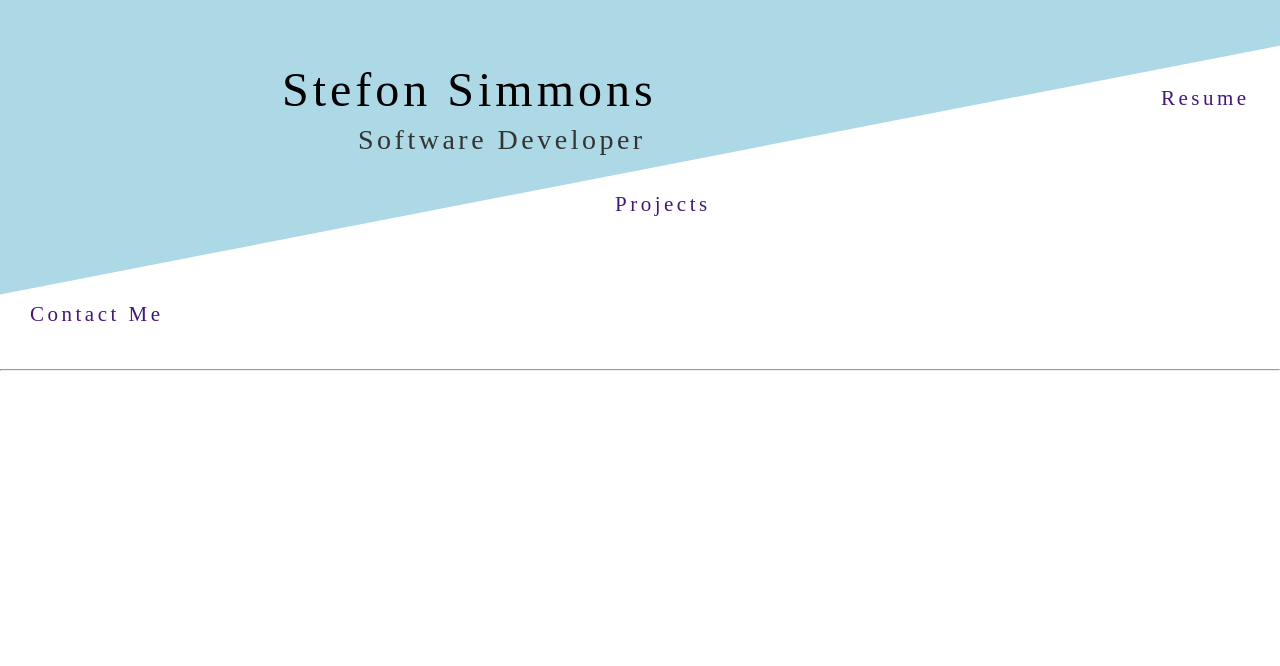
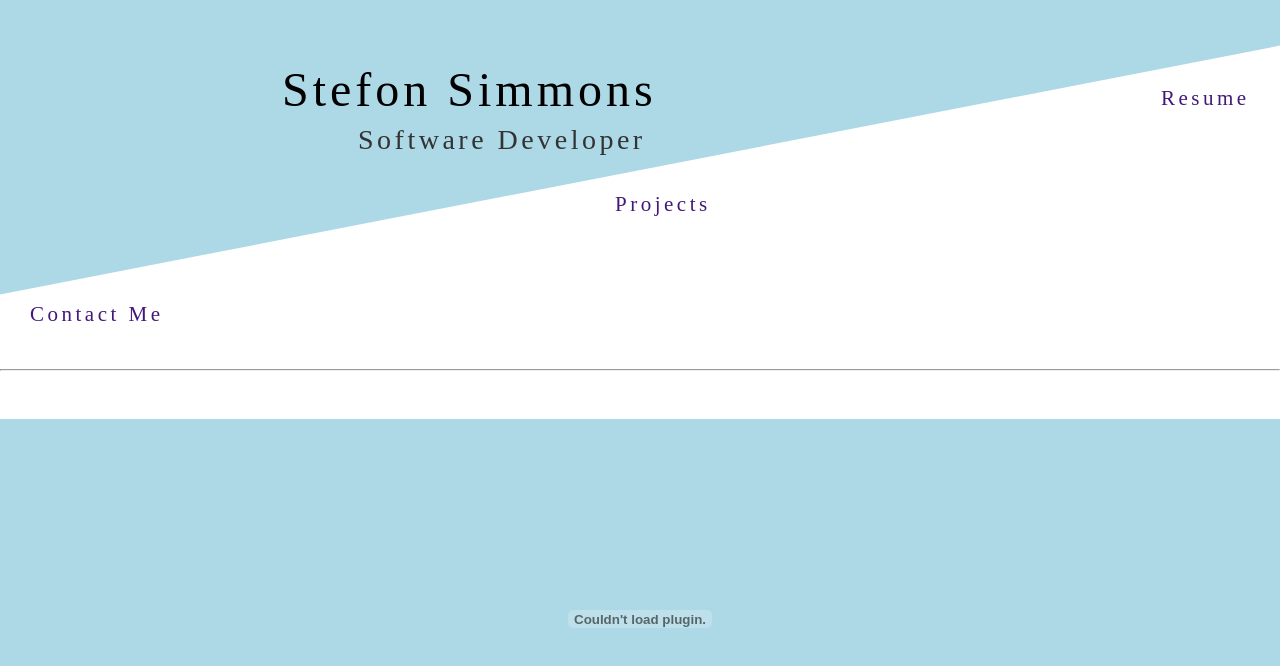
Before and after one commit to StefonSimmons/portfolio, a React (Create React App) app in the folder portfolio_app/: page /resume in a window 1280 px wide. Shown: the top 666 px of the page. Built offline with nearby package versions, Linux system fonts and the light colour scheme.

Commit message:
added resume

```diff
--- a/portfolio_app/src/components/AboutMe.jsx
+++ b/portfolio_app/src/components/AboutMe.jsx
@@ -41,6 +41,7 @@ const Header = styled.h1`
   letter-spacing: 3px;
   text-decoration: underline;
   line-height: 1.6;
+  color: black
 `
 
 export default function AboutMe() {
--- a/portfolio_app/src/components/Resume.jsx
+++ b/portfolio_app/src/components/Resume.jsx
@@ -1,9 +1,25 @@
 import React from 'react'
+import styled from 'styled-components'
+
+const Border = styled.div`
+  background-color: lightblue;
+  height: 50vh;
+`
+const PDFContainer = styled.div`
+  display: flex;
+  justify-content: center
+`
+const PDF = styled.embed`
+  height: 50vh;
+  width: 50vw
+`
 
 export default function Resume() {
   return (
-    <div>
-
-    </div>
+    <Border >
+      <PDFContainer>
+        <PDF src="https://www.docdroid.net/a3CUuk8/stefon-simmons-resume-2020-532020v-pdf" type="application/pdf"/>
+      </PDFContainer>
+    </Border>
   )
 }
```
